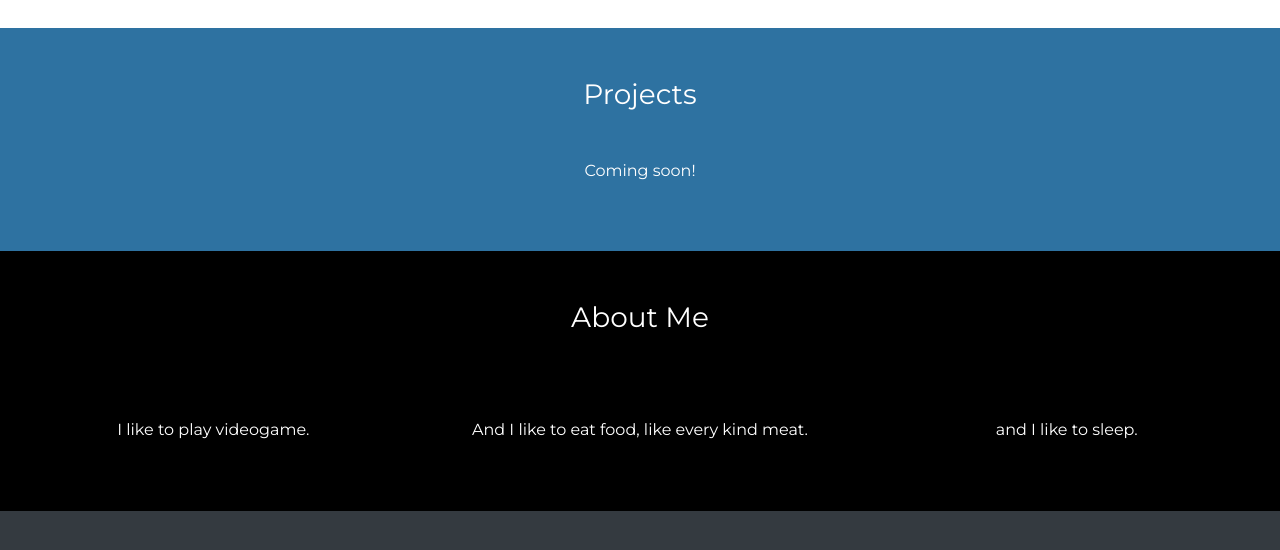
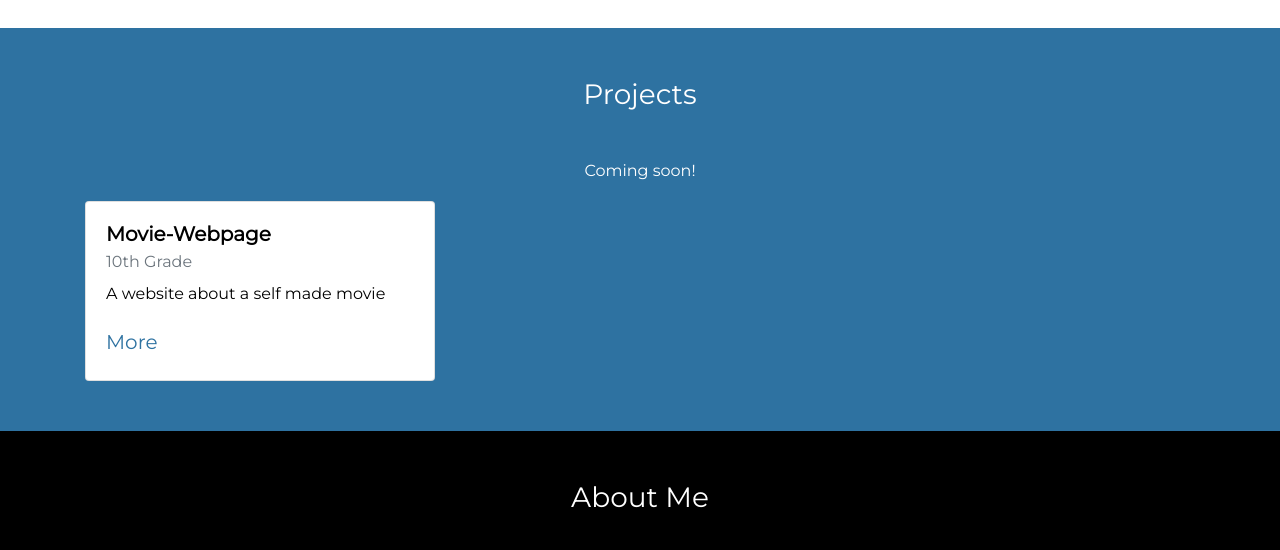
Before and after one commit to billyl1116/billyl1116.github.io, a plain HTML site: page index.html in a window 1280 px wide. Shown: the part 448-998 px from the top of the page. Drawn offline with nearby package versions, Linux system fonts and the light colour scheme.

Commit message:
Update index.html

```diff
--- a/index.html
+++ b/index.html
@@ -53,6 +53,19 @@
         <div class="container">
             <div class="row">
 
+
+                <div class="col-sm-4">
+                    <div class="card">
+                        <div class="card-body">
+                            <h5 class="card-title">Movie-Webpage</h5>
+                            <h6 class="card-subtitle mb-2 text-muted">10th Grade</h6>
+                            <p class="card-text">A website about a self made movie</p>
+                            <a href="movie-webpage.html" class="card-link">More</a>
+                        </div>
+                    </div>
+                </div>
+
+
                 <!--
                 <div class="col-sm-4">
                     <div class="card">
@@ -60,12 +73,11 @@
                             <h5 class="card-title">Project Name</h5>
                             <h6 class="card-subtitle mb-2 text-muted">10th Grade</h6>
                             <p class="card-text">A brief explanation of the project.</p>
-                            <a href="#" class="card-link">More</a>
+                            <a href="movie-webpage.html" class="card-link">More</a>
                         </div>
                     </div>
                 </div>
                 -->
-
             </div>
         </div>
         </a>
```
